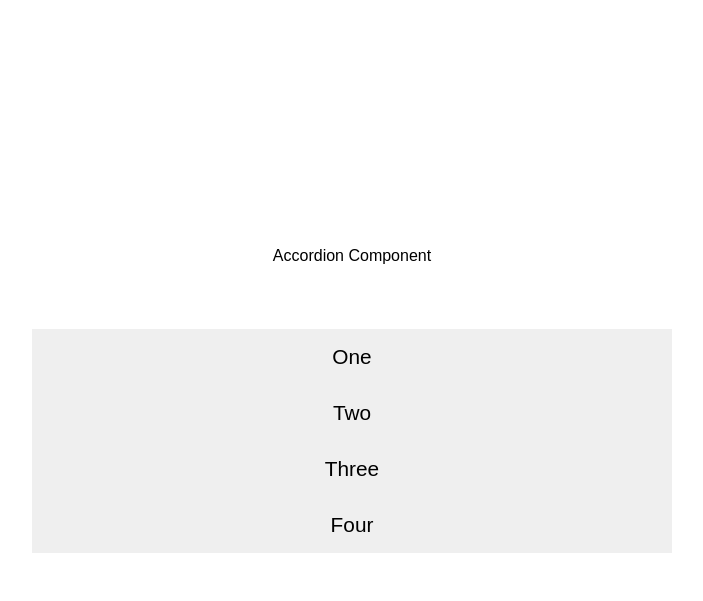
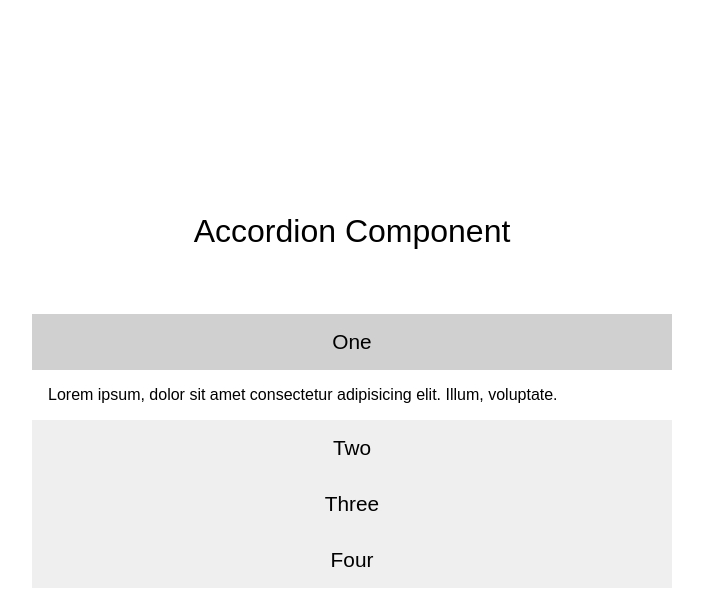
Before and after one commit to eddiemm/vanilla-js, a plain HTML site: page accordion/index.html in a window 1280 px wide. Both pictures are taken after a click on the button "One". Shown: the whole page, without its empty margins (288-991 px from the left). Drawn offline with Linux system fonts and the light colour scheme.

Commit message:
add style transition

```diff
--- a/accordion/accordion.js
+++ b/accordion/accordion.js
@@ -0,0 +1,16 @@
+console.log("ready");
+
+const accordionTriggers = document.getElementsByClassName('accordion__trigger');
+
+const accordionMousedown = (evt) => {
+    const trigger = evt.target;
+    trigger.classList.toggle('active');
+
+    const content = trigger.nextElementSibling;
+    content.style.height ? content.style.height = null: content.style.height = content.scrollHeight + 'px';
+}
+
+let i;
+for(i = 0; i < accordionTriggers.length; i++){
+    accordionTriggers[i].addEventListener('mousedown', accordionMousedown);
+}
--- a/accordion/index.html
+++ b/accordion/index.html
@@ -5,23 +5,33 @@
     <meta http-equiv="X-UA-Compatible" content="IE=edge">
     <meta name="viewport" content="width=device-width, initial-scale=1.0">
 
+    <link rel="icon" href="#">
+
     <link href="styles.css" rel="stylesheet" type="text/css">
 
     <title>Accordion Component</title>
 </head>
 <body>
     <header>Accordion Component</header>
-    <script src="accordion.js" type="script/js" defer></script>
 
-    <div class="accordion">
-            <button id="trigger" class="accordion__trigger">One</button>
-            <p class="accordion__content">Lorem ipsum, dolor sit amet consectetur adipisicing elit. Illum, voluptate.</p>
-            <button id="trigger" class="accordion__trigger">Two</button>
-            <p class="accordion__content">Lorem ipsum dolor sit amet consectetur adipisicing elit. Mollitia quasi distinctio blanditiis, omnis iure explicabo!</p>
-            <button id="trigger" class="accordion__trigger">Three</button>
-            <p class="accordion__content">Lorem ipsum dolor sit amet, consectetur adipisicing elit. Culpa quia eos ipsa.</p>
-            <button id="trigger" class="accordion__trigger">Four</button>
-            <p class="accordion__content">Lorem ipsum dolor sit amet, consectetur adipisicing elit. Ipsa modi, maiores asperiores deserunt veniam assumenda quas quasi sit.</p>
+    <div id="accordion" class="accordion">
+        <button id="trigger" class="accordion__trigger">One</button>
+        <div class="accordion__content">
+            <p class="content__text">Lorem ipsum, dolor sit amet consectetur adipisicing elit. Illum, voluptate.</p>
+        </div>
+        <button id="trigger" class="accordion__trigger">Two</button>
+        <div class="accordion__content">
+            <p class="content__text">Lorem ipsum dolor sit amet consectetur adipisicing elit. Mollitia quasi distinctio blanditiis, omnis iure explicabo!</p>
+        </div>
+        <button id="trigger" class="accordion__trigger">Three</button>
+        <div class="accordion__content">
+            <p class="content__text">Lorem ipsum dolor sit amet, consectetur adipisicing elit. Culpa quia eos ipsa.</p>
+        </div>
+        <button id="trigger" class="accordion__trigger">Four</button>
+        <div class="accordion__content">
+            <p class="content__text">Lorem ipsum dolor sit amet, consectetur adipisicing elit. Ipsa modi, maiores asperiores deserunt veniam assumenda quas quasi sit.</p>
+        </div>
     </div>
+    <script type="module" src="accordion.js" type="script/js"></script>
 </body>
 </html>
--- a/accordion/styles.css
+++ b/accordion/styles.css
@@ -20,6 +20,10 @@ body {
     gap: 4rem;
 }
 
+header {
+    font-size: 2rem;
+}
+
 .accordion {
     width: 50%;
 }
@@ -36,17 +40,19 @@ body {
 }
 
 .accordion__trigger:active,
-.accordion__trigger:hover {
+.accordion__trigger:hover,
+.accordion__trigger.active {
     background-color: #d0d0d0;
     transition: .4s;
 }
 
 .accordion__content {
     width: 100%;
-    padding: 1rem;
-    display: none;
+    height: 0px;
+    overflow: hidden;
+    transition: .4s;
 }
 
-.visibility {
-    display: block;
+.content__text {
+    margin: 1rem;
 }
```
